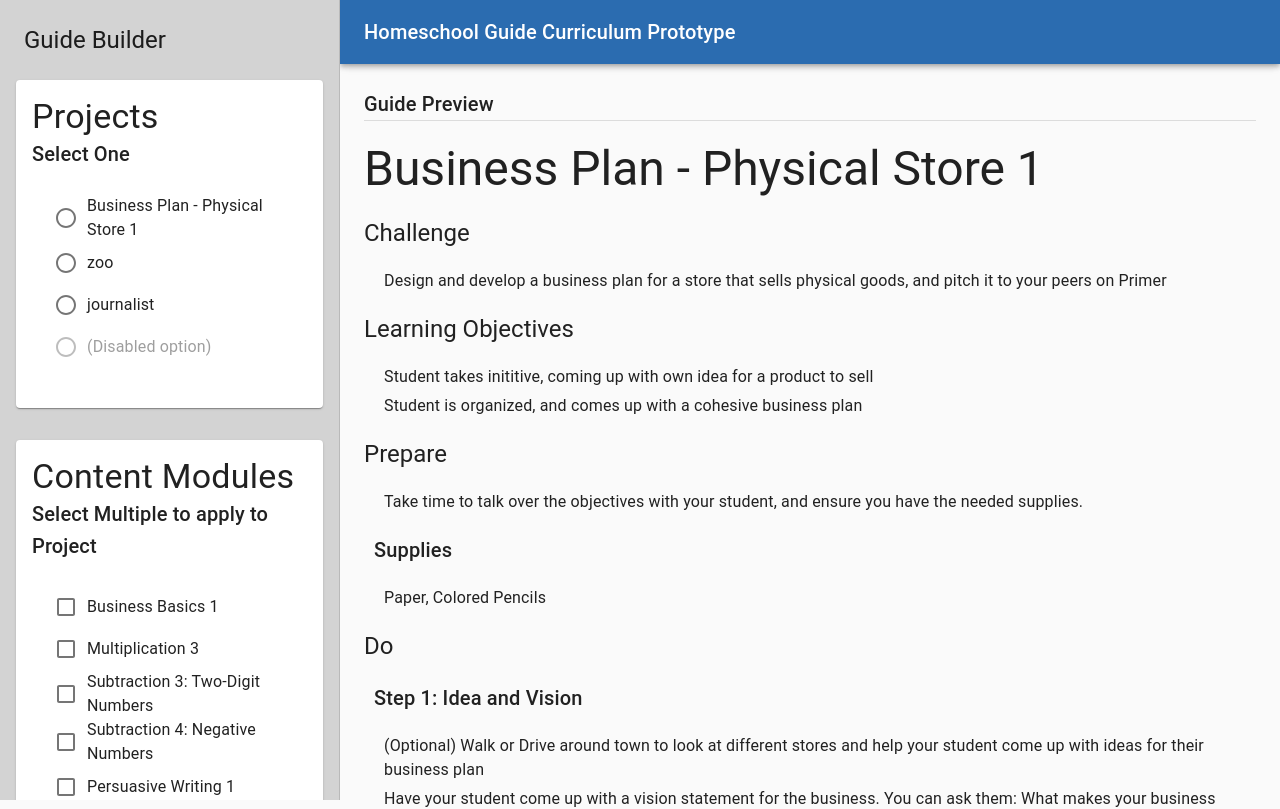
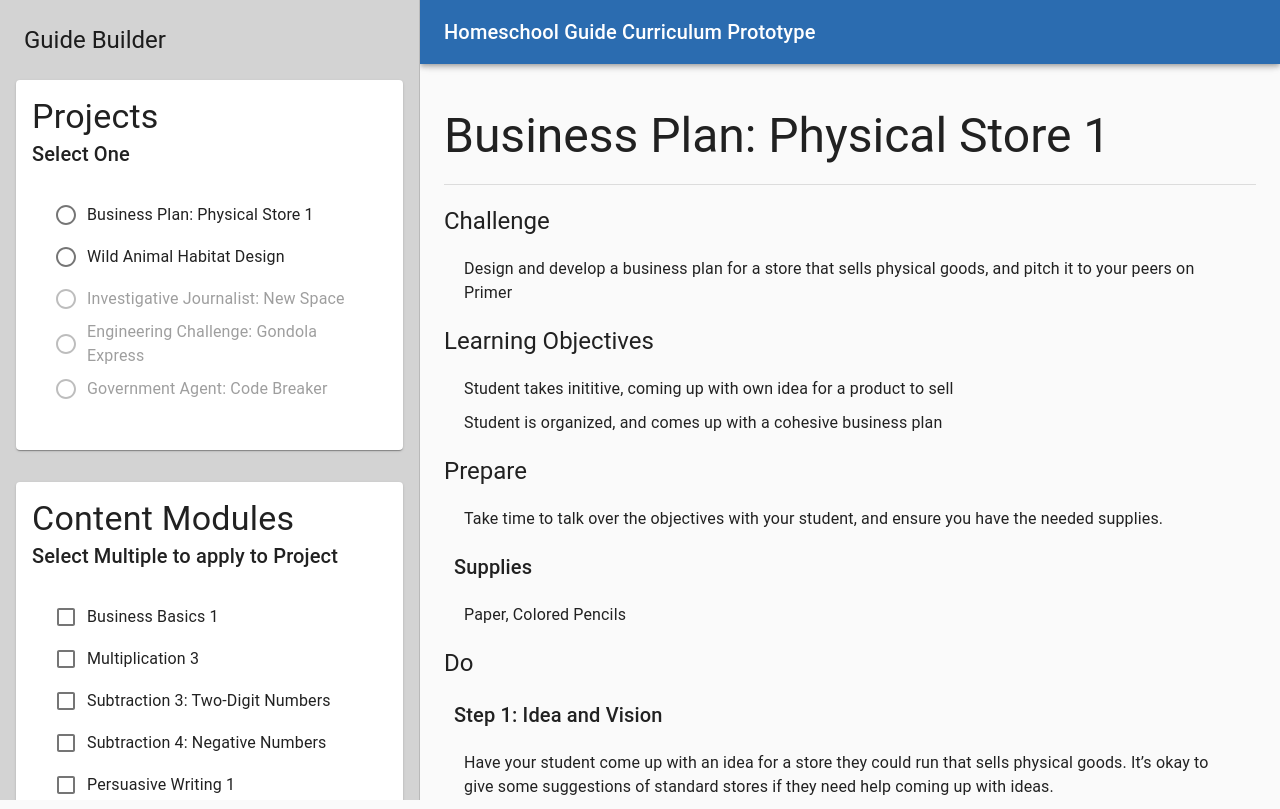
Before and after one commit to phil-mac/homeschool-guide-prototype, a React (Create React App) app: page / in a window 1280 px wide. Shown: the top 809 px of the page. Built offline with nearby package versions, Linux system fonts and the light colour scheme.

Commit message:
added content for animal habitat example

```diff
--- a/src/App.js
+++ b/src/App.js
@@ -8,7 +8,7 @@ import ModuleSelect from './components/ModuleSelect';
 
 import {projects} from './exampleData';
 
-const drawerWidth = 340;
+const drawerWidth = 420;
 
 const useStyles = makeStyles(theme => ({
   root: {
--- a/src/components/Guide.js
+++ b/src/components/Guide.js
@@ -17,7 +17,7 @@ const useStyles = makeStyles({
         margin: '20px 10px'
     },
     p:{
-        margin: '5px 20px'
+        margin: '10px 20px'
     }
   });
 
@@ -36,12 +36,8 @@ export default({activeProject, activeModules}) => {
 
   return (
     <div >
-        <Typography variant='h6'>Guide Preview</Typography>
+        <Typography variant='h3' className={classes.h3}>{activeProject.title}</Typography>
         <Divider />
-        <Typography variant='h3' className={classes.h3}>{activeProject.title}</Typography>
-        {/* {activeModules.map((learningModule, index) => (
-            <Typography variant='h5' key={index}>{learningModule.title}</Typography>
-        ))} */}
         <Typography variant='h5' className={classes.h5}>Challenge</Typography>
         <Typography variant='body1' className={classes.p}>{activeProject.challenge}</Typography>
 
--- a/src/components/ModuleSelect.js
+++ b/src/components/ModuleSelect.js
@@ -30,6 +30,7 @@ export default(props) => {
         moduleStatus[contentModule.title] = false;
     })
     setModulesState(moduleStatus)
+    console.log(moduleStatus);
   }, [props.activeProject])
 
   return (
--- a/src/components/ProjectSelect.js
+++ b/src/components/ProjectSelect.js
@@ -24,14 +24,8 @@ export default(props) => {
         <FormControl component="fieldset" className={classes.formControl}>
             <RadioGroup aria-label="project" name="project1" value={activeProjectId} onChange={handleChangeProject}>
                 {props.projects.map((project, index) => (
-                    <FormControlLabel value={`${project.id}`} control={<Radio/>} label={project.title} key={index}/>
+                    <FormControlLabel value={`${project.id}`} control={<Radio/>} label={project.title} key={index} disabled={index>1}/>
                 ))}
-            <FormControlLabel
-                value="disabled"
-                disabled
-                control={<Radio />}
-                label="(Disabled option)"
-            />
             </RadioGroup>
         </FormControl>
 
--- a/src/exampleData.js
+++ b/src/exampleData.js
@@ -43,12 +43,26 @@ export const modules = [
         ],
         instructions:"..."
     },
+    {
+        title: "Animals: Habitats and Diets",
+        objectives: [
+            "Design 2, objective",
+        ],
+        instructions:"..."
+    },
+    {
+        title: "Fractions 1",
+        objectives: [
+            "Fractions 1, objective",
+        ],
+        instructions:"..."
+    },
 ]
 
 export const projects = [
     {
         id: 0,
-        title: "Business Plan - Physical Store 1",
+        title: "Business Plan: Physical Store 1",
         contentModules: [
             modules[0],
             modules[1],
@@ -70,8 +84,7 @@ export const projects = [
                 steps: [
                     {
                         instructions: "Have your student come up with an idea for a store they could run that sells physical goods. It’s okay to give some suggestions of standard stores if they need help coming up with ideas.",
-                        contentModule: false,
-                        artifact: false,
+
                     },
                     {
                         instructions: "(Optional) Walk or Drive around town to look at different stores and help your student come up with ideas for their business plan",
@@ -152,15 +165,92 @@ export const projects = [
         reflect: "Have your student review their work from this project and discuss what went well and what did not. See if they would like to change anything artifacts or create new ones. Upload any new artifacts they create.",
     },
     {
-        id: 1,
-        title: "zoo",
+        id: 1 ,
+        title: "Wild Animal Habitat Design",
         contentModules: [
             modules[1],
+            modules[5],
+            modules[6],
+            modules[7],
+        ],
+        challenge: "Design a habitat that could shelter a rescued wild animal, and plan what meals it will get. The animal can be anything you like, living or extinct. Share your design with your peers on Primer.",
+        objectives:[
+            "Student is self-starting, deciding on an animal and coming up with ideas for its habitat",
+            "Student pays attention to detail, and remembers to provide everything the animal needs to live and be happy",
+        ],
+        supplies: "Paper, Colored Pencils",
+        prepare: "Talk over the objectives with your student, and ensure you have the needed supplies.",
+        parts:[
+            {
+                title: "Animal Research",
+                steps: [
+                    {
+                        instructions: "Tell your student the next step is to learn about different animals, their habitats and what they eat. Complete the following content module:",
+                        contentModule: modules[6],
+                    },
+                    {
+                        instructions: "(Optional) Visit a zoo or aquarium, and have your student take notes on the habitats of 10 different animals. If there are zoo personal to talk with, have your student ask them about animal's diets.",
+                    },
+                    {
+                        instructions: "Determine which animal you will design a habitat for, and gather any resources needed to learn about that animal's habitat and diet. Record a photo of your research.",
+                    },
+                ],
+            },
+            {
+                title: "Habitat Design",
+                steps: [
+                    {
+                        instructions: "Have your student plan out the habitat for their chosen animal. Consider access to shelter, water, food, and the number of animals per habitat.",
+                    },
+                    {
+                        instructions: "Tell your student their next task will be to draw their habitat, but first they should comeplete a module on illustration.",
+                        contentModule: modules[5],
+                    },
+                    {
+                        instructions: "Have your student draw the habitat they've designed and plan",
+                    },
+                ],
+            },
+            {
+                title: "Food Math",
+                steps: [
+                    {
+                        instructions: "Explain to your student that they need to plan how much food to get for their habitat. When an one of your animals eats their share of the food, what fraction is left? Before working through this, complete this learning module on fractions:",
+                        contentModule: modules[7],
+                    },
+                    {
+                        instructions: "Your animals need to be kept alive by providing them enough food! Decide a number of boxes of food you recieve each day, with the number of animals in your habitat, what fraction will each animal get?",
+                    },
+                    {
+                        instructions: "Tell your student they need to figure how out how many boxes of food to get if they get more animals. First, complete this module on multiplication:",
+                        contentModule: modules[1],
+                    },
+
+                    {
+                        instructions: "Have your student ork out on a sheet of paper, along with the work on fractions, how much food to get if they double, tripple, and quadruple the number of animals in their habitat. Document this with a photo of the math work.",
+                    },
+                ],
+            },
+        ],
+        reflect: "Have your student review their work from this project and discuss what went well and what did not. See if they would like to change anything artifacts or create new ones. Upload any new artifacts they create.",
+    },
+    {
+        id: 2,
+        title: "Investigative Journalist: New Space",
+        contentModules: [
+            modules[2],
         ]
     },
     {
-        id: 2,
-        title: "journalist",
+        id: 3,
+        title: "Engineering Challenge: Gondola Express",
+        contentModules: [
+            modules[2],
+        ]
+    },
+    {
+        id: 4,
+        title: "Government Agent: Code Breaker",
         contentModules: [
             modules[2],
         ]
```
